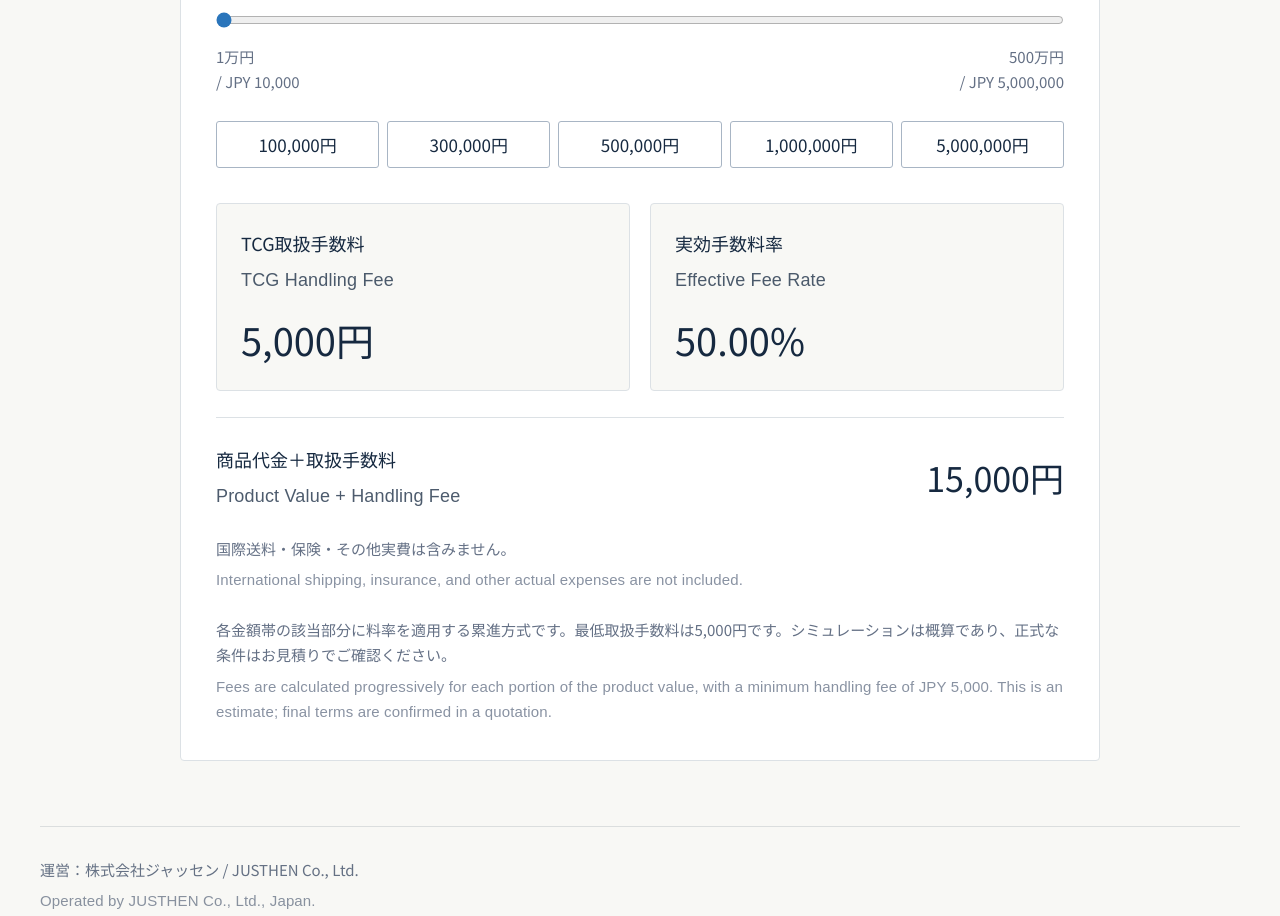
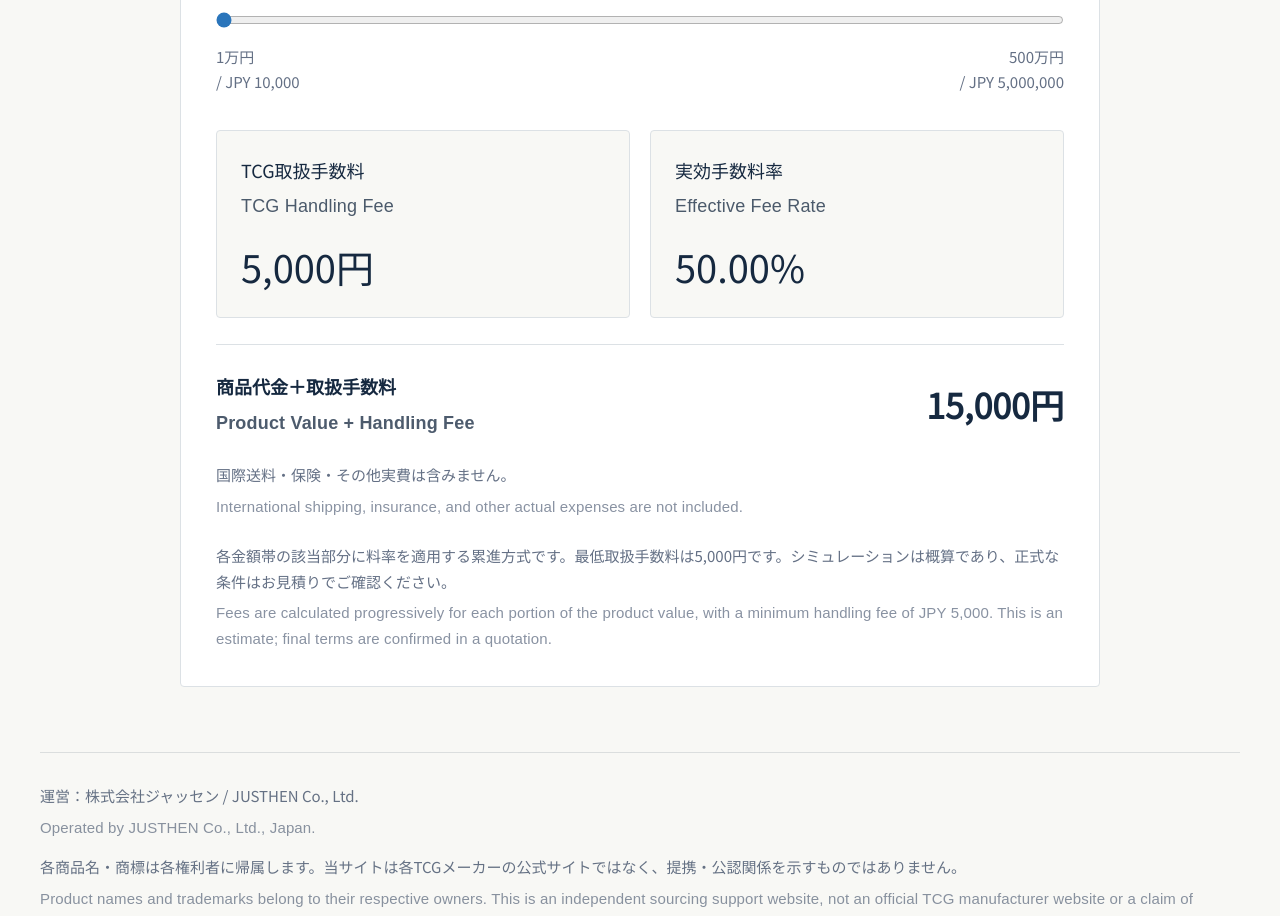
Before and after one commit to JUSTHEN-YUUKI/YUKIMICHI-ChatGpt-NEW-HP, a Next.js app: page /tcg/fee-calculator in a window 1280 px wide. Shown: the part 900-1816 px from the top of the page. Built offline with nearby package versions, Linux system fonts and the light colour scheme.

Commit message:
Remove calculator presets and emphasize the total

```diff
--- a/components/tcg/TcgFeeCalculator.module.css
+++ b/components/tcg/TcgFeeCalculator.module.css
@@ -65,7 +65,7 @@
   display: grid;
   grid-template-columns: repeat(2, minmax(0, 1fr));
   gap: 20px;
-  margin: 0;
+  margin: 35px 0 0;
 }
 .metric {
   min-width: 0;
@@ -87,7 +87,8 @@
   padding-top: 26px;
   border-top: 1px solid #dce1e5;
 }
-.total dd { margin: 0; font-size: clamp(30px, 4vw, 34px); font-weight: 500; line-height: 1.4; }
+.total dt, .total dt :global(.tcg-en) { font-weight: 700; }
+.total dd { margin: 0; font-size: clamp(30px, 4vw, 34px); font-weight: 700; line-height: 1.4; }
 .note { margin: 24px 0 0; color: #647085; font-size: var(--tcg-type-note); line-height: 1.7; }
 
 @media (max-width: 720px) {
--- a/components/tcg/TcgFeeCalculator.tsx
+++ b/components/tcg/TcgFeeCalculator.tsx
@@ -2,7 +2,7 @@
 
 import { useState } from 'react'
 import Bilingual from './Bilingual'
-import { calculateTcgFee, TCG_FEE_MIN_VALUE, TCG_FEE_MAX_VALUE, TCG_FEE_VALUE_STEP, TCG_FEE_PRESETS } from '@/lib/tcg/fees'
+import { calculateTcgFee, TCG_FEE_MIN_VALUE, TCG_FEE_MAX_VALUE, TCG_FEE_VALUE_STEP } from '@/lib/tcg/fees'
 import styles from './TcgFeeCalculator.module.css'
 
 const yenFormatter = new Intl.NumberFormat('ja-JP')
@@ -25,11 +25,6 @@ export default function TcgFeeCalculator() {
         <span>1万円 <span lang="en">/ JPY 10,000</span></span>
         <span>500万円 <span lang="en">/ JPY 5,000,000</span></span>
       </div>
-    </div>
-
-    <div className={styles.presets} role="group" aria-label="商品代金を選択 / Select Product Value">
-      {TCG_FEE_PRESETS.map(value => <button key={value} type="button"
-        aria-pressed={productValue === value} onClick={() => setProductValue(value)}>{yen(value)}</button>)}
     </div>
 
     <div aria-live="polite" aria-atomic="true">
```
